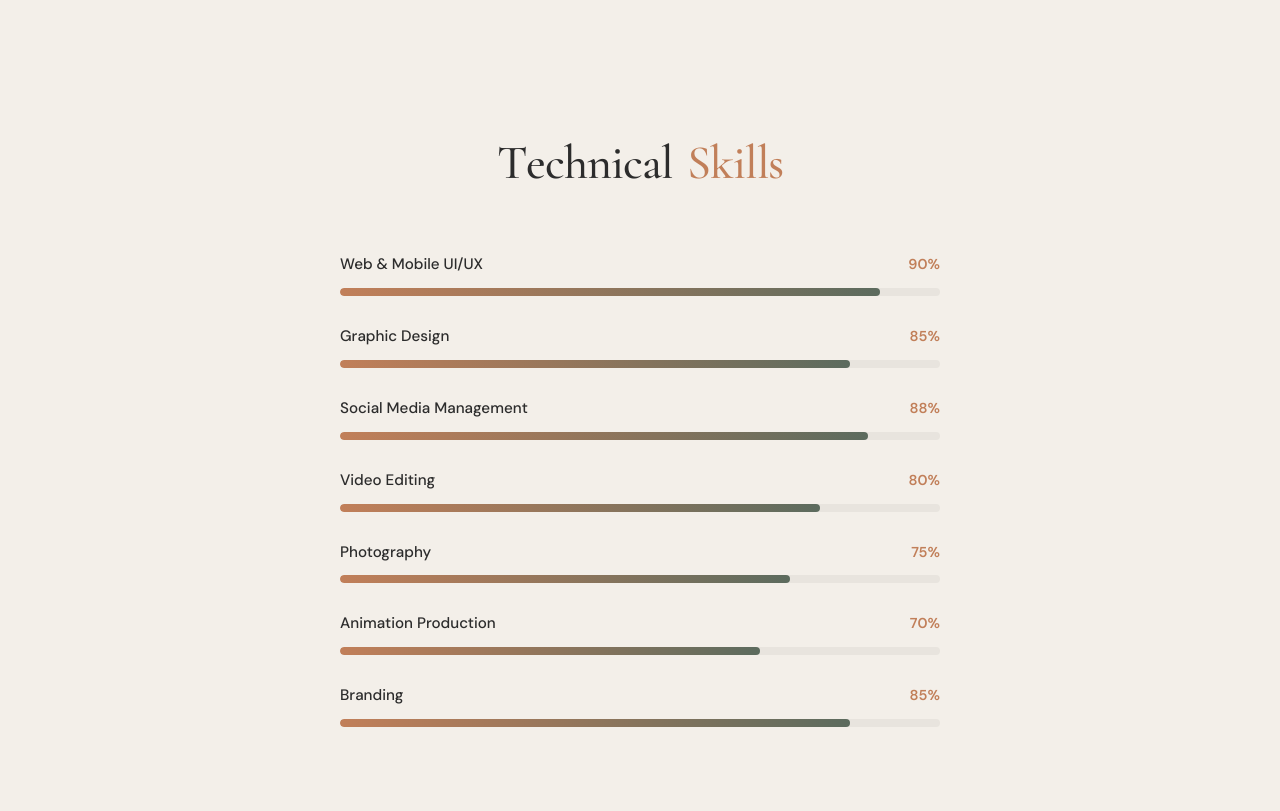
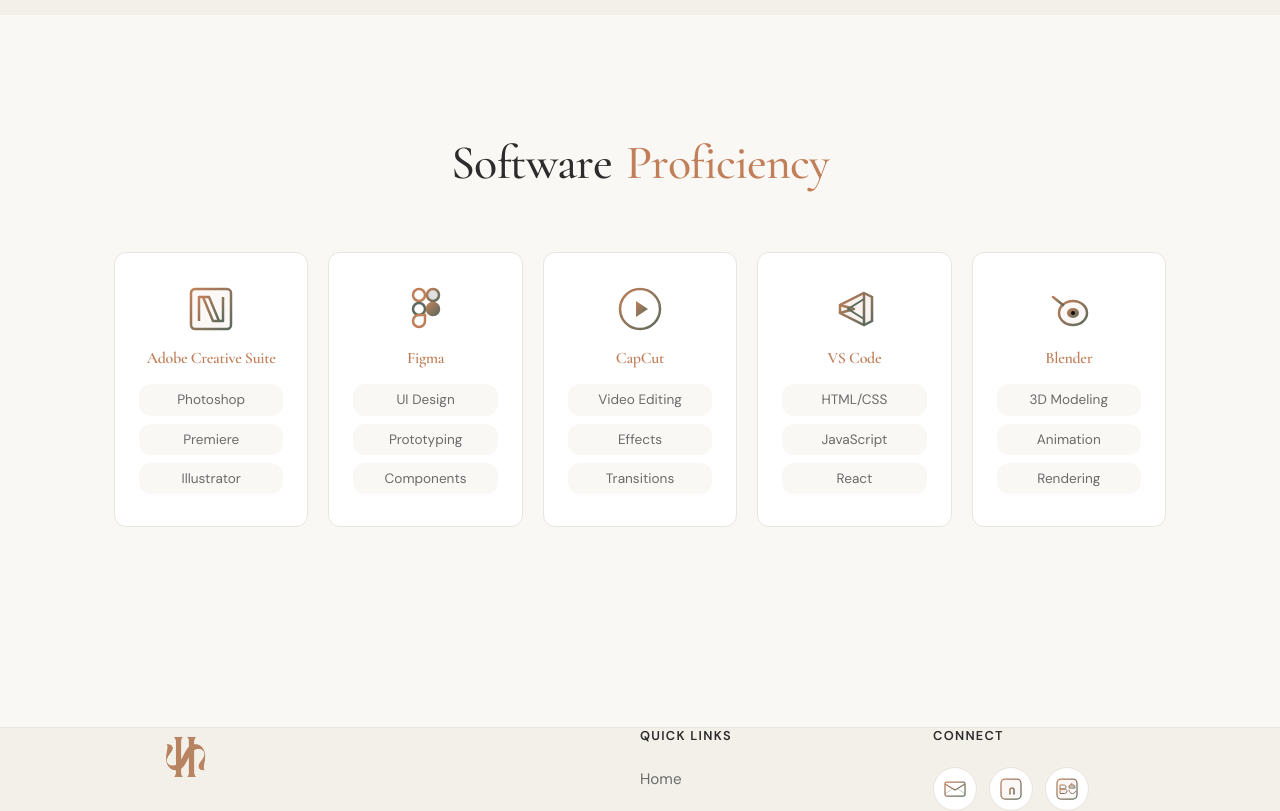
Before and after one commit to makram7x/portfolio, a React (Vite) app: page /education in a window 1280 px wide. Shown: the part 1960-2771 px from the top of the page. Built offline with nearby package versions, Linux system fonts and the light colour scheme.

Commit message:
removed the polls

```diff
--- a/src/content/education.js
+++ b/src/content/education.js
@@ -5,17 +5,6 @@
   VsCodeIcon,
   BlenderIcon,
 } from '../components/Icons';
-
-// Technical skills with proficiency levels (percentage)
-export const technicalSkillsList = [
-  { name: 'Web & Mobile UI/UX', level: 90 },
-  { name: 'Graphic Design', level: 85 },
-  { name: 'Social Media Management', level: 88 },
-  { name: 'Video Editing', level: 80 },
-  { name: 'Photography', level: 75 },
-  { name: 'Animation Production', level: 70 },
-  { name: 'Branding', level: 85 },
-];
 
 // Software proficiency with specific tools/items
 export const softwareSkillsList = [
--- a/src/pages/Education.jsx
+++ b/src/pages/Education.jsx
@@ -1,7 +1,7 @@
-import { useEffect, useRef, useState } from 'react';
+import { useState } from 'react';
 import { GraduationIcon } from '../components/Icons';
 import AnimatedText from '../components/AnimatedText';
-import { technicalSkillsList, softwareSkillsList, certificatesList, educationInfo } from '../content/education';
+import { softwareSkillsList, certificatesList, educationInfo } from '../content/education';
 import './Education.css';
 
 // Sparkle component for particle effects
@@ -26,29 +26,8 @@
 };
 
 const Education = () => {
-  const [skillsVisible, setSkillsVisible] = useState(false);
   const [flippedCards, setFlippedCards] = useState(new Set());
   const [hoveredSoftware, setHoveredSoftware] = useState(null);
-  const skillsRef = useRef(null);
-
-  // Intersection Observer for skills animation
-  useEffect(() => {
-    const observer = new IntersectionObserver(
-      ([entry]) => {
-        if (entry.isIntersecting) {
-          setSkillsVisible(true);
-          observer.disconnect();
-        }
-      },
-      { threshold: 0.3 }
-    );
-
-    if (skillsRef.current) {
-      observer.observe(skillsRef.current);
-    }
-
-    return () => observer.disconnect();
-  }, []);
 
   const handleCardFlip = (index) => {
     setFlippedCards((prev) => {
@@ -188,38 +167,6 @@
         </div>
       </section>
 
-      {/* Technical Skills Section */}
-      <section className="skills-section section" ref={skillsRef}>
-        <div className="container">
-          <h2 className="section-title">
-            <AnimatedText>Technical </AnimatedText>
-            <AnimatedText className="accent-text" delay={0.4}>Skills</AnimatedText>
-          </h2>
-
-          <div className="skills-bars">
-            {technicalSkillsList.map((skill, index) => (
-              <div
-                key={skill.name}
-                className={`skill-bar-item ${skillsVisible ? 'animate' : ''}`}
-                style={{ '--delay': `${index * 0.1}s`, '--level': `${skill.level}%` }}
-              >
-                <div className="skill-bar-header">
-                  <span className="skill-bar-name">{skill.name}</span>
-                  <span className="skill-bar-percent">
-                    {skillsVisible ? skill.level : 0}%
-                  </span>
-                </div>
-                <div className="skill-bar-track">
-                  <div className="skill-bar-fill">
-                    <div className="skill-bar-glow"></div>
-                  </div>
-                </div>
-              </div>
-            ))}
-          </div>
-        </div>
-      </section>
-
       {/* Software Skills Section */}
       <section className="software-section section">
         <div className="container">
```
Also changed, not shown: public/profile1.png.
